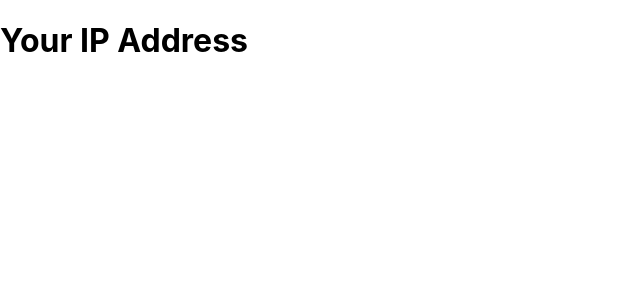
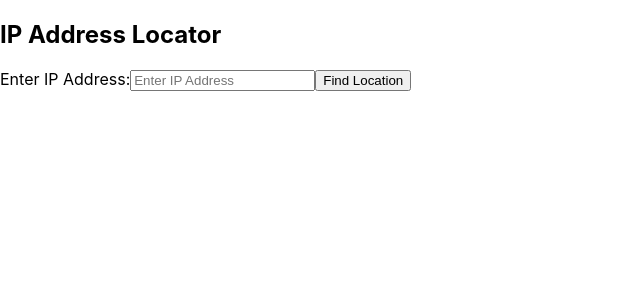
Before and after one commit to amannpanchal/weatherForcasting, a React (Create React App) app: page / in a window 1280 px wide. Shown: the top 300 px of the page, without its empty margins (0-640 px from the left). Built offline with nearby package versions, Linux system fonts and the light colour scheme; no server answers; some icons are missing.

Commit message:
Update App.js

```diff
--- a/src/App.js
+++ b/src/App.js
@@ -1,21 +1,61 @@
-import React, { useState, useEffect } from 'react';
+// src/IPAddressLocator.js
+import React, { useState } from 'react';
 
-function App() {
+const IPAddressLocator = () => {
   const [ipAddress, setIpAddress] = useState('');
+  const [location, setLocation] = useState(null);
 
-  useEffect(() => {
-    fetch('https://api.ipify.org/')
-      .then(response => response.text())
-      .then(data => setIpAddress(data))
-      .catch(error => console.log('Error fetching IP address:', error));
-  }, []);
+  const fetchLocation = async () => {
+    try {
+      const response = await fetch(`https://ipapi.co/${ipAddress}/json/`);
+      if (!response.ok) {
+        throw new Error('Failed to fetch location');
+      }
+      const data = await response.json();
+      setLocation(data);
+    } catch (error) {
+      console.error('Error fetching location:', error);
+      setLocation(null);
+    }
+  };
+
+  const handleChange = (event) => {
+    setIpAddress(event.target.value);
+  };
+
+  const handleSubmit = (event) => {
+    event.preventDefault();
+    fetchLocation();
+  };
 
   return (
-    <div className="App">
-      <h1>Your IP Address</h1>
-      <p>{ipAddress}</p>
+    <div>
+      <h2>IP Address Locator</h2>
+      <form onSubmit={handleSubmit}>
+        <label>
+          Enter IP Address:
+          <input
+            type="text"
+            value={ipAddress}
+            onChange={handleChange}
+            placeholder="Enter IP Address"
+          />
+        </label>
+        <button type="submit">Find Location</button>
+      </form>
+      {location && (
+        <div>
+          <h3>Location Details:</h3>
+          <p>IP Address: {location.ip}</p>
+          <p>City: {location.city}</p>
+          <p>Region: {location.region}</p>
+          <p>Country: {location.country_name}</p>
+          <p>Latitude: {location.latitude}</p>
+          <p>Longitude: {location.longitude}</p>
+        </div>
+      )}
     </div>
   );
-}
+};
 
-export default App;
+export default IPAddressLocator;
```
